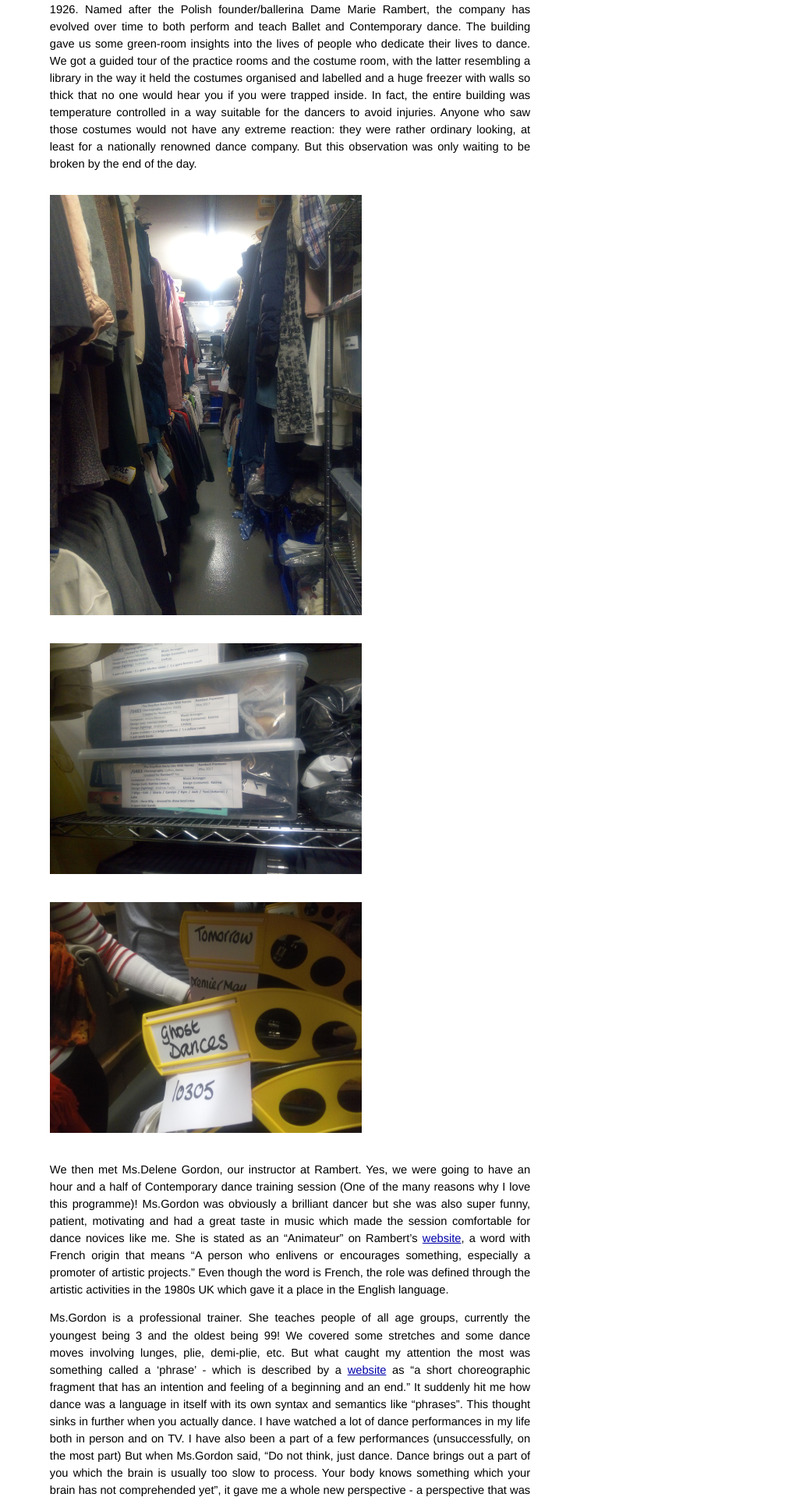
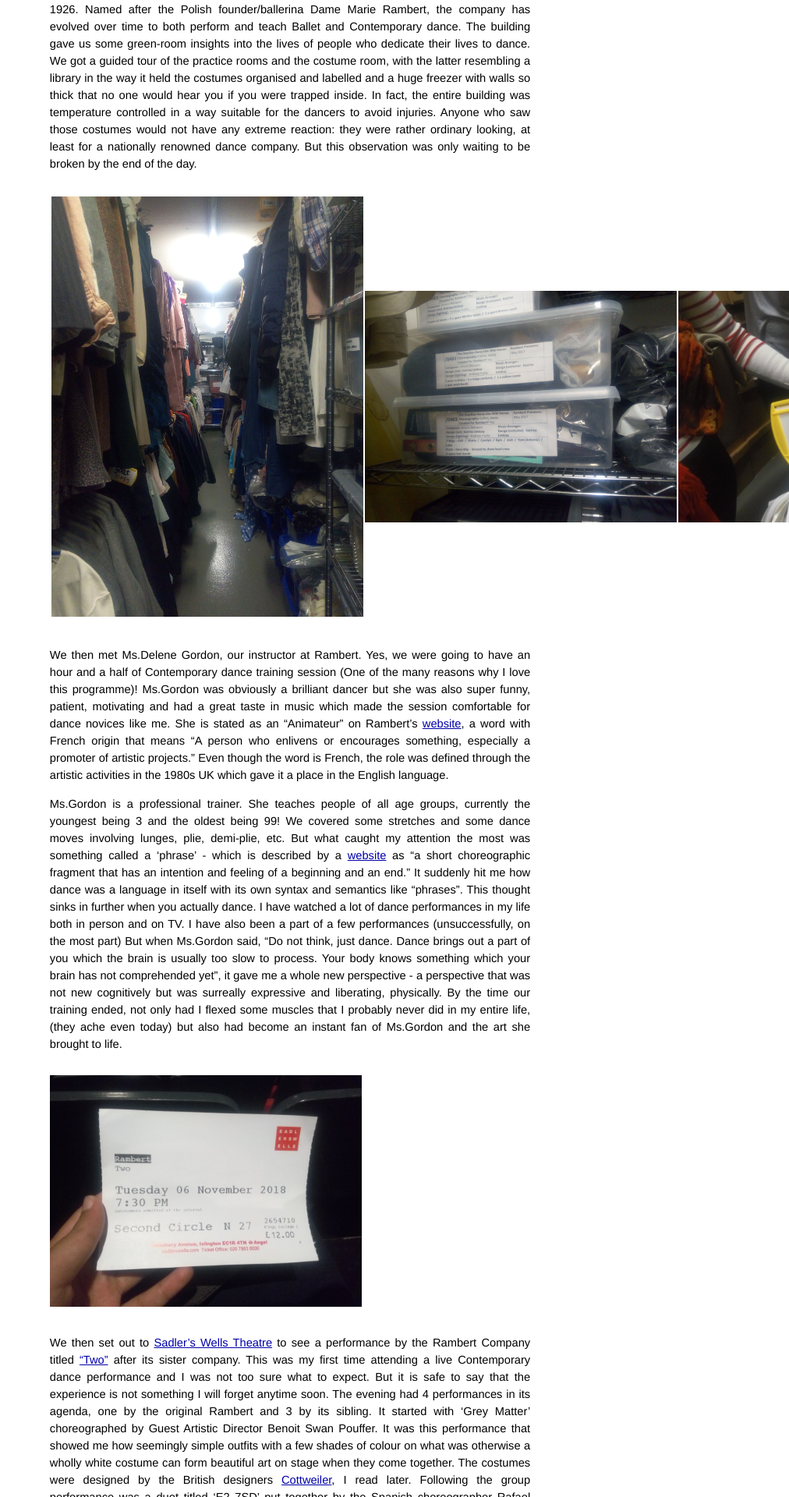
Before and after one commit to sranjani-s/bharg.github.io, a Jekyll site: the page built from kcl/_posts/2018-11-09-you-are-a-piece-of-art.md, in a window 1280 px wide. Shown: the part 1199-3119 px from the top of the page at 78% size, without its empty margins (268-1280 px from the left). Built offline with Jekyll 4.4.1, drawn with Linux system fonts in a browser that asks for light colours.

Commit message:
Horizontal picture alignment

```diff
--- a/kcl/_posts/2018-11-09-you-are-a-piece-of-art.md
+++ b/kcl/_posts/2018-11-09-you-are-a-piece-of-art.md
@@ -37,9 +37,8 @@
 would not have any extreme reaction: they were rather ordinary looking, at least for a nationally renowned dance company. But
 this observation was only waiting to be broken by the end of the day.
 
-![Costumes room - organised](/images/posts/kcl/2018-11-09/3.jpg){:width="400px"}
-![Costumes room - organised](/images/posts/kcl/2018-11-09/4.jpg){:width="400px"}
-![Costumes room - organised](/images/posts/kcl/2018-11-09/5.jpg){:width="400px"}
+:-------------------------------------------------------------------------------:|:------------------------------------------------------------:|:------------------------------------------------------------:
+![Costumes room - organised](/images/posts/kcl/2018-11-09/3.jpg){:width="400px"} |![Labels](/images/posts/kcl/2018-11-09/4.jpg){:width="400px"} |![More labels](/images/posts/kcl/2018-11-09/5.jpg){:width="400px"}
 
 We then met Ms.Delene Gordon, our instructor at Rambert. Yes, we were going to have an hour and a half of Contemporary dance
 training session (One of the many reasons why I love this programme)! Ms.Gordon was obviously a brilliant dancer but she was also
```
